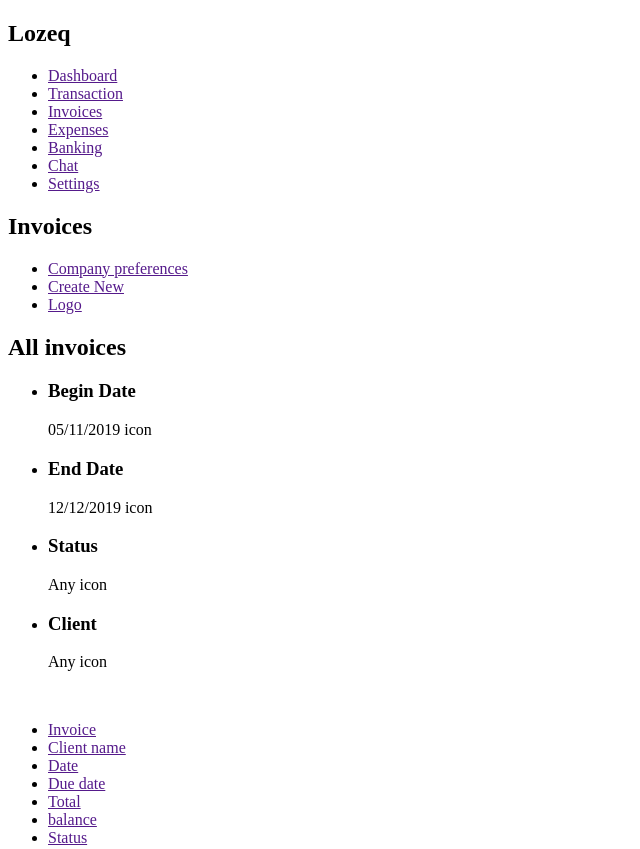
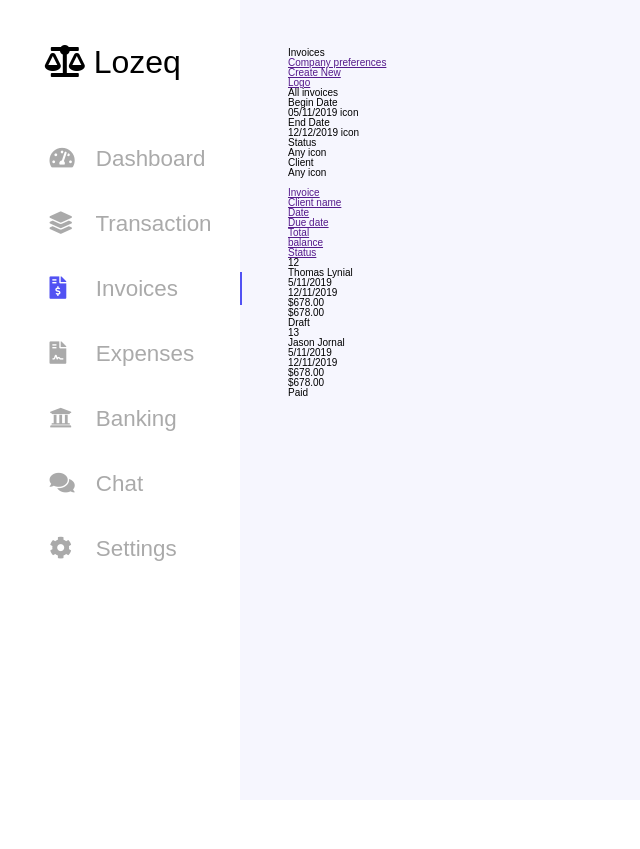
Before and after one commit to RadoslawGrosz/Expenses-app, a plain HTML site: page index.html in a window 1280 px wide. Shown: the top 849 px of the page, without its empty margins (0-640 px from the left). After the commit the page ends 800 px from the top, so only its background shows below. Drawn offline with Linux system fonts and the light colour scheme.

Commit message:
styles for menu done

```diff
--- /dev/null
+++ b/css/reset.css
@@ -0,0 +1,131 @@
+html,
+body,
+div,
+span,
+applet,
+object,
+iframe,
+a,
+abbr,
+acronym,
+address,
+big,
+cite,
+code,
+del,
+dfn,
+em,
+font,
+img,
+ins,
+kbd,
+q,
+s,
+samp,
+small,
+strike,
+strong,
+sub,
+sup,
+tt,
+var,
+dl,
+dt,
+dd,
+ol,
+ul,
+li,
+h1,
+h2,
+h3,
+h4,
+h5,
+h6,
+pre,
+form,
+fieldset,
+input,
+textarea,
+label,
+legend,
+p,
+blockquote,
+table,
+caption,
+tbody,
+tfoot,
+thead,
+tr,
+th,
+td {
+  margin: 0;
+  padding: 0;
+  border: 0;
+  outline: 0;
+  font-weight: inherit;
+  font-style: inherit;
+  font-size: 100%;
+  font-family: inherit;
+  vertical-align: baseline;
+}
+body {
+  line-height: 1;
+  color: black;
+  background: white;
+}
+:focus {
+  outline: 0;
+}
+table {
+  border-collapse: collapse;
+  border-spacing: 0;
+}
+caption,
+th,
+td {
+  text-align: left;
+  font-weight: normal;
+}
+fieldset,
+img {
+  border: 0;
+}
+address,
+caption,
+cite,
+code,
+dfn,
+em,
+strong,
+th,
+var {
+  font-style: normal;
+  font-weight: normal;
+}
+ol,
+ul {
+  list-style: none;
+}
+h1,
+h2,
+h3,
+h4,
+h5,
+h6 {
+  font-size: 100%;
+  font-weight: normal;
+}
+blockquote:before,
+blockquote:after,
+q:before,
+q:after {
+  content: "";
+}
+blockquote,
+q {
+  quotes: "" "";
+}
+abbr,
+acronym {
+  border: 0;
+}
--- a/index.html
+++ b/index.html
@@ -4,37 +4,71 @@
     <meta charset="UTF-8" />
     <meta http-equiv="X-UA-Compatible" content="IE=edge" />
     <meta name="viewport" content="width=device-width, initial-scale=1.0" />
+    <link
+      rel="stylesheet"
+      href="https://use.fontawesome.com/releases/v5.15.2/css/all.css"
+      integrity="sha384-vSIIfh2YWi9wW0r9iZe7RJPrKwp6bG+s9QZMoITbCckVJqGCCRhc+ccxNcdpHuYu"
+      crossorigin="anonymous"
+    />
+    <link rel="stylesheet" href="/css/reset.css" />
     <link rel="stylesheet" href="/css/index.css" />
     <title>Document</title>
   </head>
   <body>
     <nav class="site-nav">
-      <h2 class="site-nav__title">Lozeq</h2>
+      <h2 class="site-nav__title">
+        <i class="fas fa-balance-scale"></i>
+        Lozeq
+      </h2>
       <ul class="site-nav__list">
         <li class="site-nav__list__item">
-          <a href="" class="site-nav__list__item__link">Dashboard</a>
+          <a href="" class="site-nav__list__item__link">
+            <i class="fas fa-tachometer-alt"></i>
+            Dashboard
+          </a>
         </li>
         <li class="site-nav__list__item">
-          <a href="" class="site-nav__list__item__link">Transaction</a>
+          <a href="" class="site-nav__list__item__link">
+            <i class="fas fa-layer-group"></i>
+            Transaction
+          </a>
         </li>
         <li class="site-nav__list__item">
-          <a href="" class="site-nav__list__item__link">Invoices</a>
+          <a
+            href=""
+            class="site-nav__list__item__link site-nav__list__item__link--active"
+          >
+            <i class="fas fa-file-invoice-dollar"></i>
+            Invoices
+          </a>
         </li>
         <li class="site-nav__list__item">
-          <a href="" class="site-nav__list__item__link">Expenses</a>
+          <a href="" class="site-nav__list__item__link">
+            <i class="fas fa-file-contract"></i>
+            Expenses
+          </a>
         </li>
         <li class="site-nav__list__item">
-          <a href="" class="site-nav__list__item__link">Banking</a>
+          <a href="" class="site-nav__list__item__link">
+            <i class="fas fa-university"></i>
+            Banking
+          </a>
         </li>
         <li class="site-nav__list__item">
-          <a href="" class="site-nav__list__item__link">Chat</a>
+          <a href="" class="site-nav__list__item__link">
+            <i class="fas fa-comments"></i>
+            Chat
+          </a>
         </li>
         <li class="site-nav__list__item">
-          <a href="" class="site-nav__list__item__link">Settings</a>
+          <a href="" class="site-nav__list__item__link">
+            <i class="fas fa-cog"></i>
+            Settings
+          </a>
         </li>
       </ul>
     </nav>
-    <main>
+    <main class="main-content">
       <header class="site-header">
         <h2 class="site-header__title">Invoices</h2>
         <ul class="site-header__list">
--- a/scss/index.scss
+++ b/scss/index.scss
@@ -0,0 +1,63 @@
+* {
+  box-sizing: border-box;
+}
+
+body {
+  display: flex;
+
+  min-height: 100vh;
+
+  font-size: 10px;
+  font-family: arial;
+}
+.site-nav {
+  z-index: 1;
+  padding: 2.8rem 0 2.8rem 2.8rem;
+
+  min-width: 15rem;
+  flex-basis: 15%;
+
+  background-color: #fff;
+
+  &__title {
+    font-size: 2rem;
+    margin-bottom: 4rem;
+  }
+
+  &__list {
+    font-size: 1.4rem;
+    &__item {
+      width: 100%;
+      margin: 0 0 2rem 0;
+      &__link {
+        display: block;
+
+        width: 100%;
+        padding: 0.3rem;
+
+        text-decoration: none;
+        color: #aaa;
+        transition: 0.3s;
+        & i {
+          width: 2.5rem;
+        }
+        &:hover {
+          color: #000;
+        }
+        &--active {
+          box-shadow: 2px 0px 0px 0px rgb(82, 82, 243);
+          & i {
+            color: rgb(82, 82, 243);
+          }
+        }
+      }
+    }
+  }
+}
+
+.main-content {
+  padding: 3rem;
+  flex-grow: 1;
+
+  background-color: #f6f6fe;
+}
```
Also changed, not shown: css/index.css, 1 other file.
